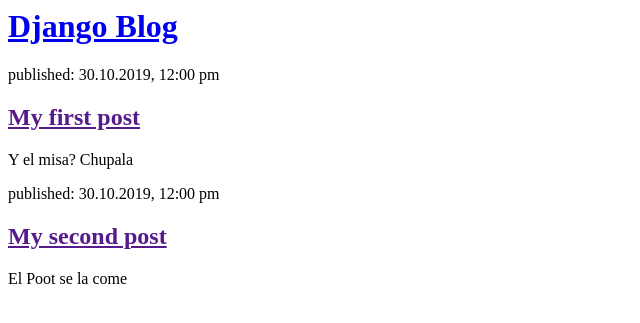
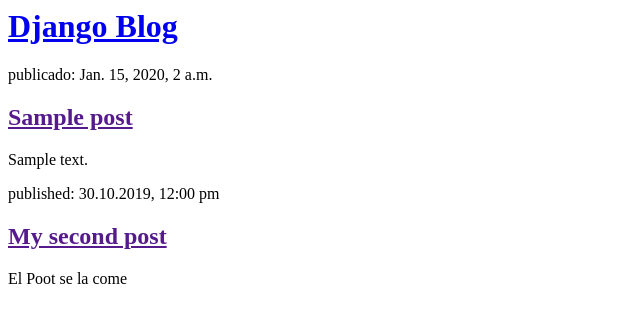
Before and after one commit to guzmangv9/my-first-blog, a Django app: template blog/templates/blog/post_list.html in a window 1280 px wide. Shown: the top 323 px of the page, without its empty margins (0-640 px from the left). Run offline with Django 3.2, Linux system fonts and the light colour scheme; the template is opened without the code that fills it: values that come from a table or form of the project are taken from there, others are empty; tables that the repository leaves empty hold one stand-in row (values such as "Sample post").

Commit message:
Templates modificados para mostrar post desde base de datos

```diff
--- a/blog/templates/blog/post_list.html
+++ b/blog/templates/blog/post_list.html
@@ -7,11 +7,14 @@
             <h1><a href="/">Django Blog</a></h1>
         </div>
 
+        {% for post in posts %}
         <div>
-            <p>published: 30.10.2019, 12:00 pm</p>
-            <h2><a href="">My first post</a></h2>
-            <p>Y el misa? Chupala</p>
+        	<p> publicado: {{ post.published_date }}</p>
+        	<h2><a href="">{{ post.title }}</a></h2>
+        	<p>{{ post.text|linebreaksbr }}</p>
+
         </div>
+        {% endfor %}
 
         <div>
             <p>published: 30.10.2019, 12:00 pm</p>
--- a/blog/views.py
+++ b/blog/views.py
@@ -1,5 +1,8 @@
 from django.shortcuts import render
+from django.utils import timezone
+from .models import Post
 
 # Create your views here.
 def post_list(request):
-    return render(request, 'blog/post_list.html', {})
+	posts = Post.objects.filter(published_date__lte=timezone.now()).order_by('published_date')
+	return render(request, 'blog/post_list.html', {'posts': posts})
```
